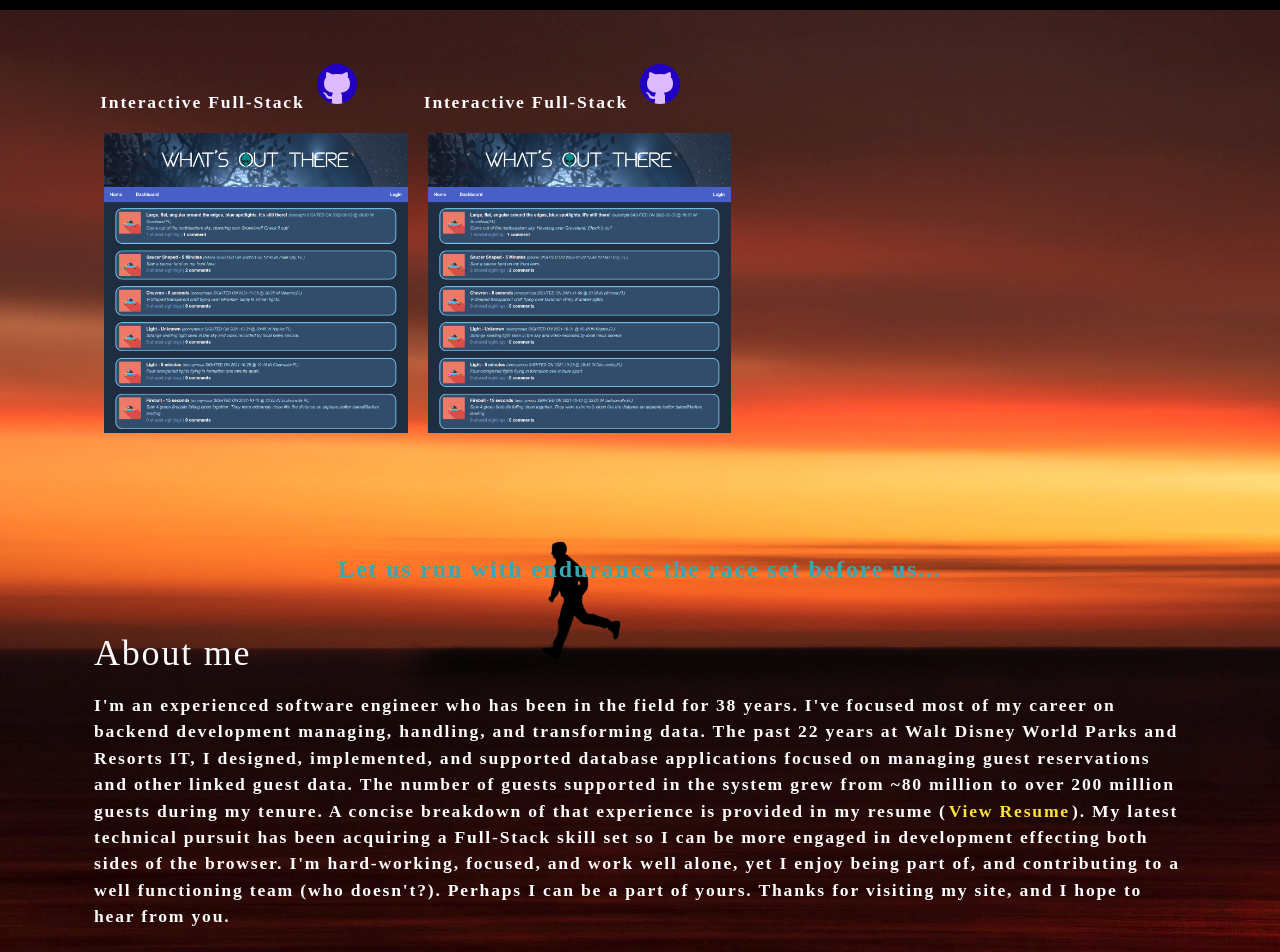
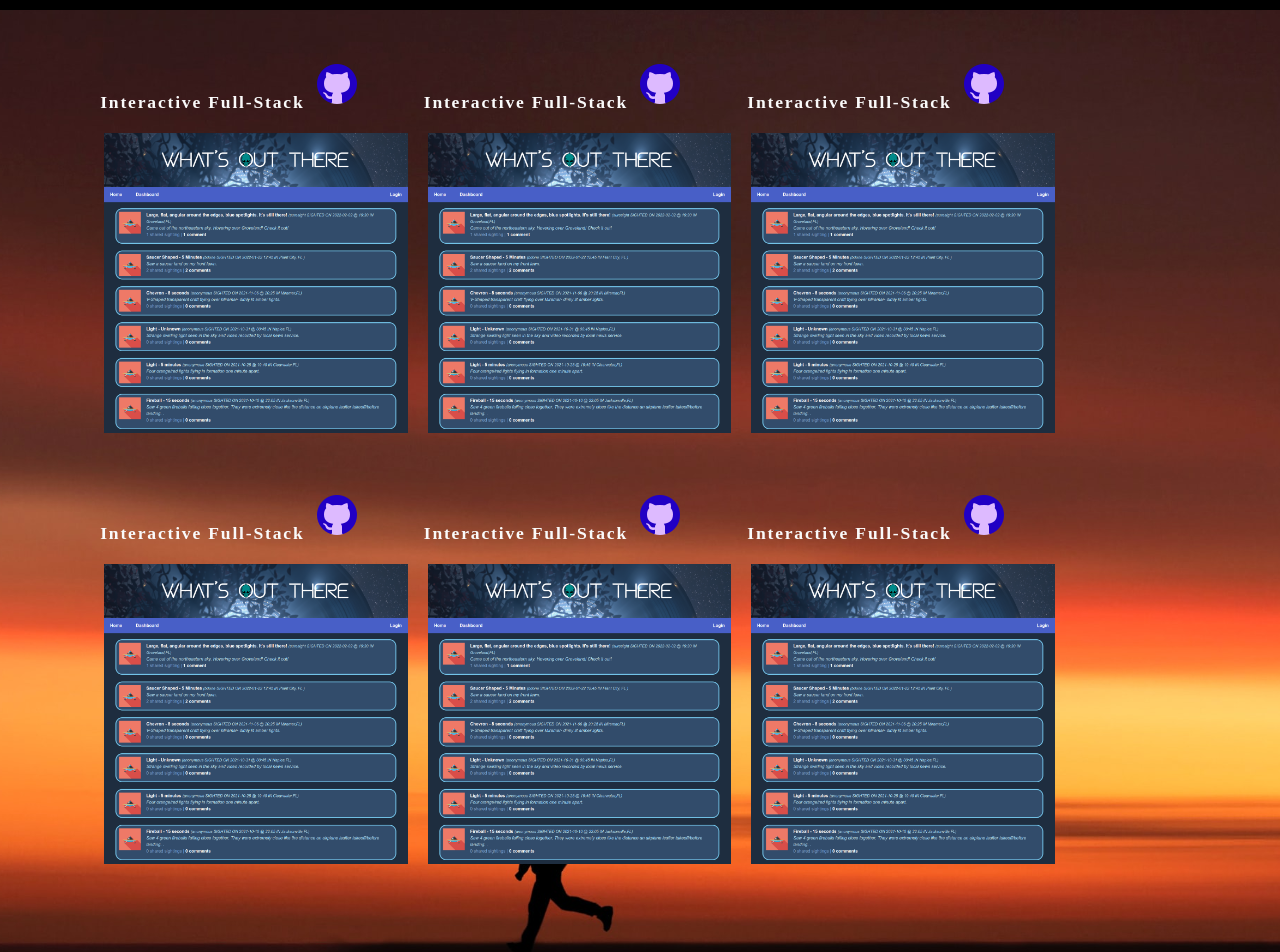
Before and after one commit to msdale/portfolio-msdale, a React (Create React App) app: page / in a window 1280 px wide. Shown: the part 160-1112 px from the top of the page. Built offline with nearby package versions, Linux system fonts and the light colour scheme.

Commit message:
still need projects array and Contact form

```diff
--- a/src/components/Projects/index.js
+++ b/src/components/Projects/index.js
@@ -53,6 +53,82 @@ function Projects(props) {
           </a>
         </div>
       </section>
+      <section>
+        <p>&nbsp;{currentProject.type}&nbsp;
+          <a href={currentProject.gitRepo}>
+            <img
+              src={currentProject.gitLogo}
+              alt="git logo"
+            />
+          </a>
+        </p>
+        <div>
+          <a href={currentProject.appLink}>
+            <img
+              src={currentProject.image}
+              alt={currentProject.accessibility}
+              className="img-thumbnail mx-1"
+            />
+          </a>
+        </div>
+      </section>
+      <section>
+        <p>&nbsp;{currentProject.type}&nbsp;
+          <a href={currentProject.gitRepo}>
+            <img
+              src={currentProject.gitLogo}
+              alt="git logo"
+            />
+          </a>
+        </p>
+        <div>
+          <a href={currentProject.appLink}>
+            <img
+              src={currentProject.image}
+              alt={currentProject.accessibility}
+              className="img-thumbnail mx-1"
+            />
+          </a>
+        </div>
+      </section>
+      <section>
+        <p>&nbsp;{currentProject.type}&nbsp;
+          <a href={currentProject.gitRepo}>
+            <img
+              src={currentProject.gitLogo}
+              alt="git logo"
+            />
+          </a>
+        </p>
+        <div>
+          <a href={currentProject.appLink}>
+            <img
+              src={currentProject.image}
+              alt={currentProject.accessibility}
+              className="img-thumbnail mx-1"
+            />
+          </a>
+        </div>
+      </section>
+      <section>
+        <p>&nbsp;{currentProject.type}&nbsp;
+          <a href={currentProject.gitRepo}>
+            <img
+              src={currentProject.gitLogo}
+              alt="git logo"
+            />
+          </a>
+        </p>
+        <div>
+          <a href={currentProject.appLink}>
+            <img
+              src={currentProject.image}
+              alt={currentProject.accessibility}
+              className="img-thumbnail mx-1"
+            />
+          </a>
+        </div>
+      </section>
     </div>
   );
 }
```
